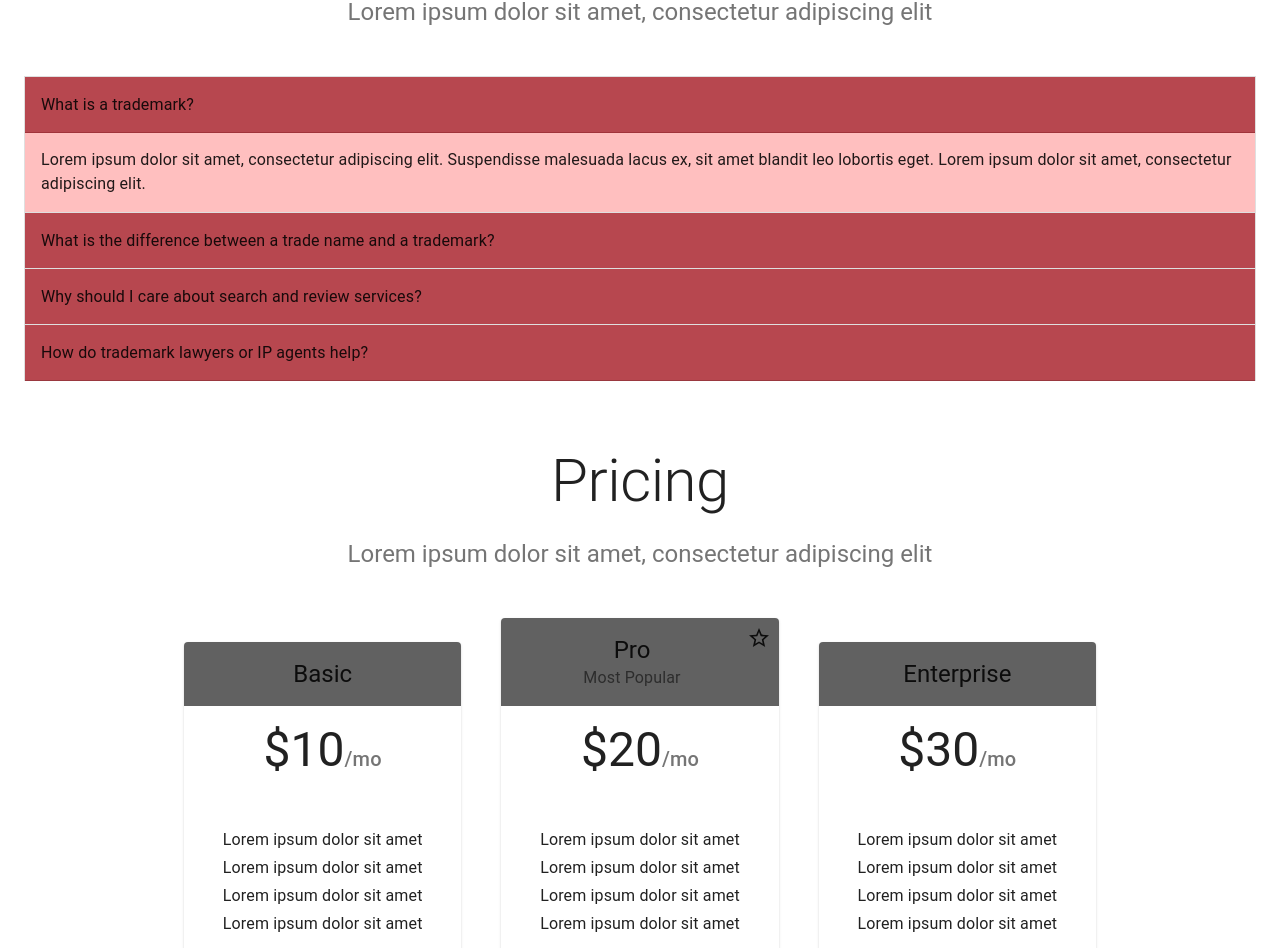
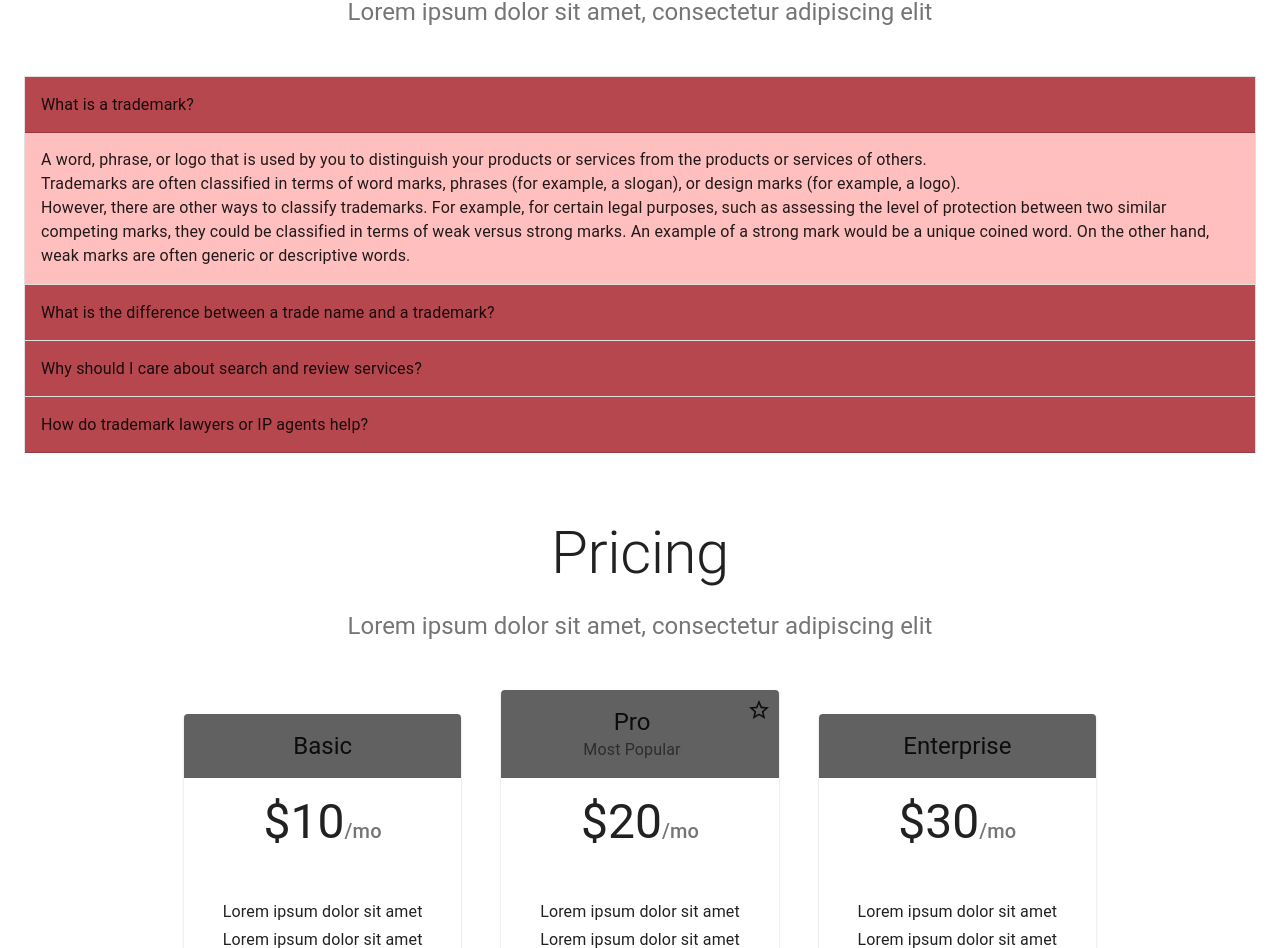
Before and after one commit to BCIT-SSD-2020-21/industry-project-checkmarks, a React (Create React App) app: page / in a window 1280 px wide. Shown: the part 1709-2657 px from the top of the page. Built offline with nearby package versions, Linux system fonts and the light colour scheme; no server answers.

Commit message:
update first faq

```diff
--- a/src/components/LandingPage/Faq.js
+++ b/src/components/LandingPage/Faq.js
@@ -100,8 +100,12 @@ export default function Faq() {
                 </AccordionSummary>
                 <AccordionDetails>
                     <Typography>
-                        Lorem ipsum dolor sit amet, consectetur adipiscing elit. Suspendisse malesuada lacus ex, sit amet blandit leo lobortis eget. Lorem ipsum dolor sit amet, consectetur adipiscing
-                        elit.
+
+                    A word, phrase, or logo that is used by you to distinguish your products or services from the products or services of others.<br/>
+
+                    Trademarks are often classified in terms of word marks, phrases (for example, a slogan), or design marks (for example, a logo).<br/>
+
+                    However, there are other ways to classify trademarks. For example, for certain legal purposes, such as assessing the level of protection between two similar competing marks, they could be classified in terms of weak versus strong marks. An example of a strong mark would be a unique coined word. On the other hand, weak marks are often generic or descriptive words.
                     </Typography>
                 </AccordionDetails>
             </Accordion>
```
